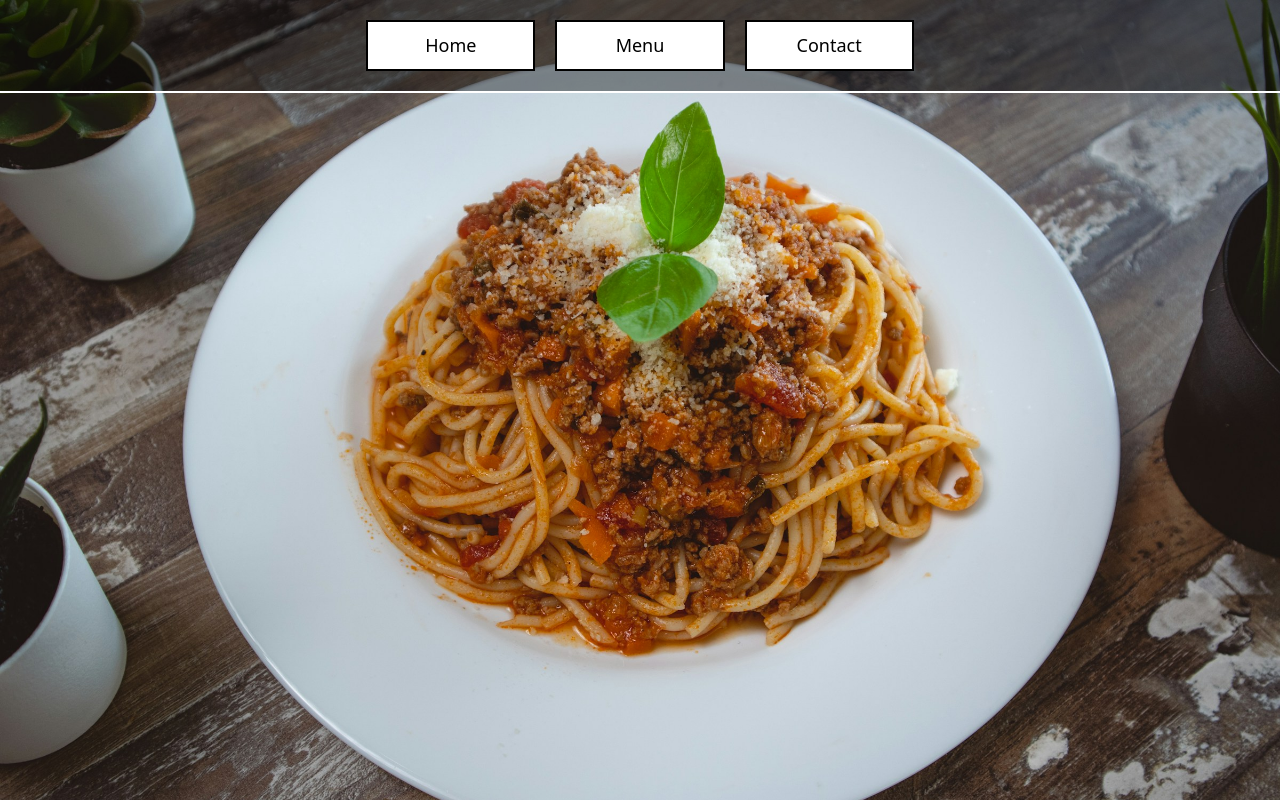
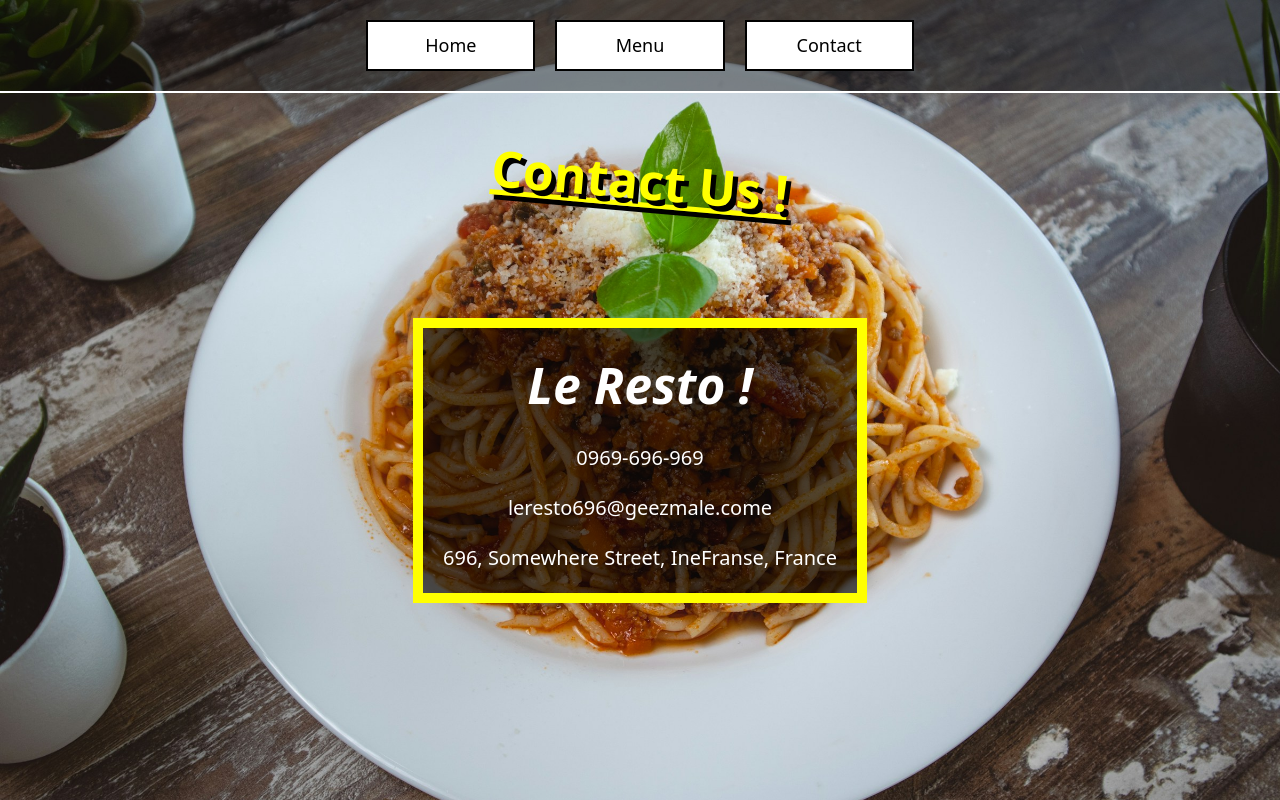
Before and after one commit to Huangphoux/odin-le_resto, a website built with webpack: page src/template.html in a window 1280 px wide. Both pictures are taken after a click on the button "Contact". Built offline with nearby package versions, Linux system fonts and the light colour scheme.

Commit message:
Contact module

```diff
--- a/src/index.js
+++ b/src/index.js
@@ -2,6 +2,8 @@ import { loadHome } from "./scripts/home.js";
 import { loadMenu } from "./scripts/menu.js";
 import { loadContact } from "./scripts/contact.js";
 import "./style.css";
+
+loadHome();
 
 const homeBtn = document.querySelector("button:nth-child(1)");
 homeBtn.addEventListener("click", loadHome);
--- a/src/scripts/contact.js
+++ b/src/scripts/contact.js
@@ -1,6 +1,24 @@
 function loadContact() {
     const content = document.querySelector("div#content");
     content.textContent = "";
+
+    const headline = document.createElement("div");
+    headline.classList.toggle("headline");
+    headline.textContent = "Contact Us !";
+
+    const contact = document.createElement("div");
+    contact.classList.toggle("address");
+
+    const contactArray = ["Le Resto !", "0969-696-969", "leresto696@geezmale.come", "696, Somewhere Street, IneFranse, France"];
+
+    for (const item of contactArray) {
+        let contactLabel = document.createElement("p");
+        contactLabel.textContent = item;
+        contact.appendChild(contactLabel);
+    }
+
+    content.appendChild(headline);
+    content.appendChild(contact);
 }
 
 export { loadContact };
--- a/src/style.css
+++ b/src/style.css
@@ -356,13 +356,12 @@ ul,
     font-size: 20px;
 
     backdrop-filter: brightness(40%);
-}
 
-ul {
-    display: grid;
+display: grid;
     gap: 20px;
     place-items: center;
 }
+
 
 p:nth-child(1) {
     text-align: center;
```
Also changed, not shown: src/template.html (+2 -1 lines).
